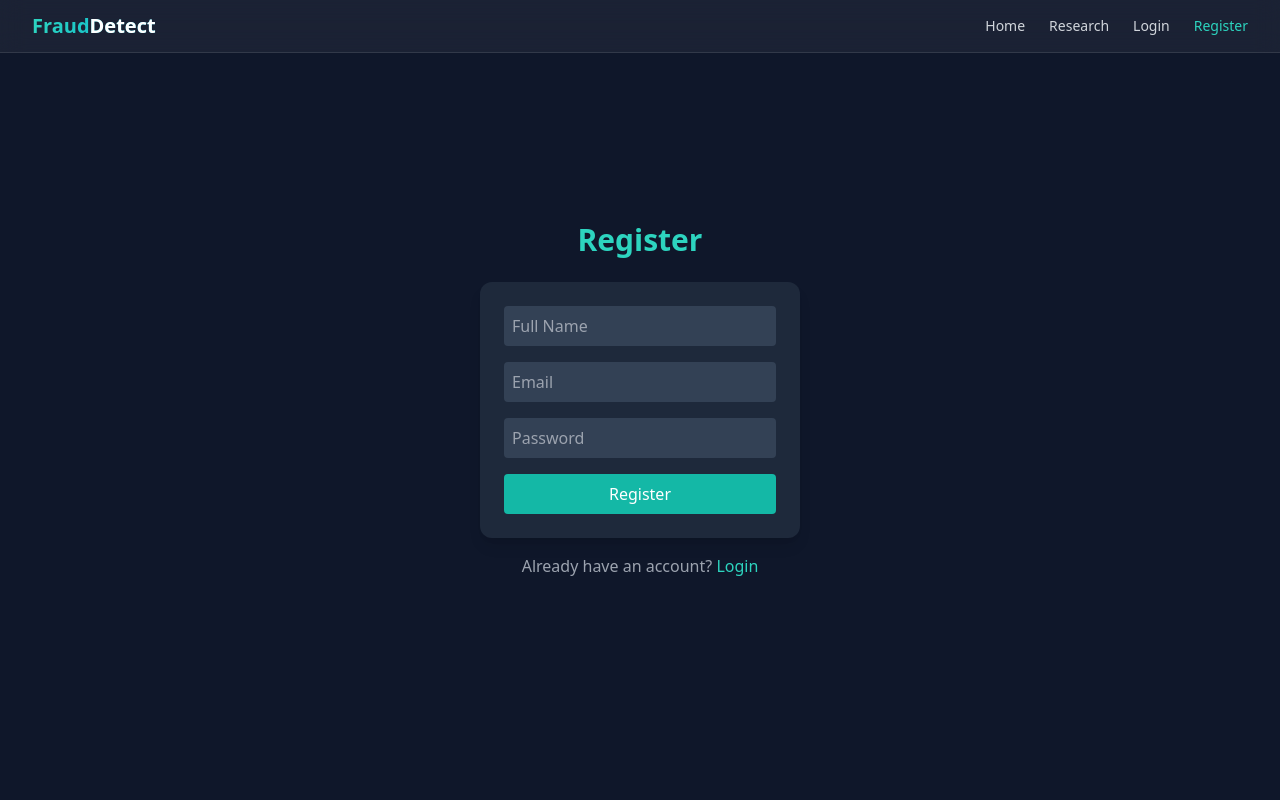
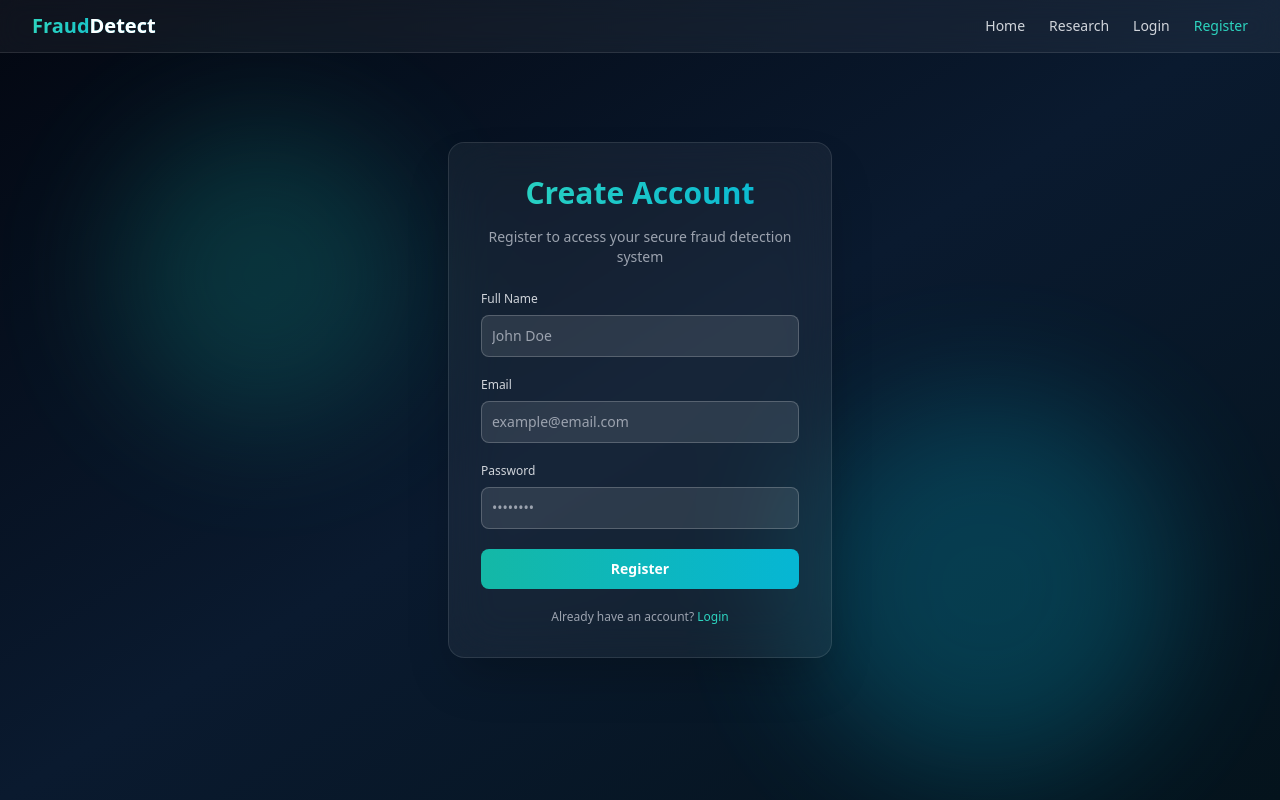
Before and after one commit to Pratheeksha88/Credit_card_fraud_detection, a React (Vite) app in the folder frontend/: page /register in a window 1280 px wide. Built offline with nearby package versions, Linux system fonts and the light colour scheme.

Commit message:
Enhanced research register page

```diff
--- a/frontend/src/pages/Register.jsx
+++ b/frontend/src/pages/Register.jsx
@@ -1,13 +1,11 @@
 import React, { useState } from "react";
+import axios from "axios";
+import { motion } from "framer-motion";
 import Navbar from "../components/Navbar";
-import axios from "axios";
 
 export default function Register() {
-  const [formData, setFormData] = useState({
-    name: "",
-    email: "",
-    password: "",
-  });
+  const [formData, setFormData] = useState({ name: "", email: "", password: "" });
+  const [loading, setLoading] = useState(false);
 
   const handleChange = (e) => {
     setFormData({ ...formData, [e.target.name]: e.target.value });
@@ -15,65 +13,139 @@ export default function Register() {
 
   const handleSubmit = async (e) => {
     e.preventDefault();
+    setLoading(true);
     try {
       const res = await axios.post("http://localhost:4000/api/auth/register", formData);
-      alert("Registration successful!");
+      alert("✅ Registration successful!");
       console.log(res.data);
-      window.location.href = "/login"; // redirect to login page
+      window.location.href = "/login";
     } catch (err) {
       console.error(err);
-      alert("Registration failed. Try again.");
+      alert("❌ Registration failed. Please try again.");
+    } finally {
+      setLoading(false);
     }
   };
 
   return (
-    <div className="flex flex-col items-center justify-center h-screen bg-slate-900 text-white">
+    <div className="relative flex items-center justify-center min-h-screen overflow-hidden bg-gradient-to-br from-[#030711] via-[#0A1A2F] to-[#04131C] text-white">
       <Navbar />
-      <h1 className="text-3xl font-bold mb-6 text-teal-400">Register</h1>
-      <form
-        onSubmit={handleSubmit}
-        className="bg-slate-800 p-6 rounded-xl shadow-lg w-80"
+
+      {/* Animated Background Blobs */}
+      <div className="absolute inset-0 overflow-hidden">
+        <motion.div
+          animate={{
+            x: [0, 50, 0],
+            y: [0, 30, 0],
+            opacity: [0.4, 0.7, 0.4],
+          }}
+          transition={{ duration: 10, repeat: Infinity, ease: "easeInOut" }}
+          className="absolute w-[300px] h-[300px] bg-teal-500/30 blur-3xl rounded-full top-24 left-16"
+        />
+        <motion.div
+          animate={{
+            x: [0, -40, 0],
+            y: [0, 40, 0],
+            opacity: [0.4, 0.8, 0.4],
+          }}
+          transition={{ duration: 12, repeat: Infinity, ease: "easeInOut" }}
+          className="absolute w-[380px] h-[380px] bg-cyan-500/30 blur-3xl rounded-full bottom-16 right-16"
+        />
+      </div>
+
+      {/* Registration Card */}
+      <motion.div
+        initial={{ opacity: 0, y: 60 }}
+        animate={{ opacity: 1, y: 0 }}
+        transition={{ duration: 0.8, ease: "easeOut" }}
+        className="relative z-10 backdrop-blur-xl bg-white/5 border border-white/10 p-8 rounded-2xl shadow-2xl w-[90%] max-w-sm"
       >
+        <motion.h1
+          initial={{ opacity: 0, y: -20 }}
+          animate={{ opacity: 1, y: 0 }}
+          transition={{ delay: 0.2, duration: 0.7 }}
+          className="text-3xl font-extrabold mb-4 text-center bg-gradient-to-r from-teal-400 to-cyan-500 bg-clip-text text-transparent"
+        >
+          Create Account
+        </motion.h1>
+
+        <p className="text-gray-400 text-center mb-6 text-sm">
+          Register to access your secure fraud detection system
+        </p>
+
+        <form onSubmit={handleSubmit} className="space-y-5">
+          <motion.div
+            initial={{ opacity: 0, y: 20 }}
+            animate={{ opacity: 1, y: 0 }}
+            transition={{ delay: 0.3 }}
+          >
+            <label className="block text-gray-300 text-xs mb-2">Full Name</label>
             <input
               type="text"
               name="name"
-          placeholder="Full Name"
+              placeholder="John Doe"
               value={formData.name}
               onChange={handleChange}
-          className="w-full p-2 mb-4 rounded bg-slate-700 text-white focus:outline-none"
+              className="w-full p-2.5 rounded-lg bg-white/10 border border-white/20 text-white placeholder-gray-400 text-sm focus:outline-none focus:ring-2 focus:ring-teal-400 transition-all"
               required
             />
+          </motion.div>
+
+          <motion.div
+            initial={{ opacity: 0, y: 20 }}
+            animate={{ opacity: 1, y: 0 }}
+            transition={{ delay: 0.4 }}
+          >
+            <label className="block text-gray-300 text-xs mb-2">Email</label>
             <input
               type="email"
               name="email"
-          placeholder="Email"
+              placeholder="example@email.com"
               value={formData.email}
               onChange={handleChange}
-          className="w-full p-2 mb-4 rounded bg-slate-700 text-white focus:outline-none"
+              className="w-full p-2.5 rounded-lg bg-white/10 border border-white/20 text-white placeholder-gray-400 text-sm focus:outline-none focus:ring-2 focus:ring-cyan-400 transition-all"
               required
             />
+          </motion.div>
+
+          <motion.div
+            initial={{ opacity: 0, y: 20 }}
+            animate={{ opacity: 1, y: 0 }}
+            transition={{ delay: 0.5 }}
+          >
+            <label className="block text-gray-300 text-xs mb-2">Password</label>
             <input
               type="password"
               name="password"
-          placeholder="Password"
+              placeholder="••••••••"
               value={formData.password}
               onChange={handleChange}
-          className="w-full p-2 mb-4 rounded bg-slate-700 text-white focus:outline-none"
+              className="w-full p-2.5 rounded-lg bg-white/10 border border-white/20 text-white placeholder-gray-400 text-sm focus:outline-none focus:ring-2 focus:ring-cyan-400 transition-all"
               required
             />
-        <button
+          </motion.div>
+
+          <motion.button
+            whileHover={{
+              scale: 1.05,
+              boxShadow: "0px 0px 20px rgba(45, 212, 191, 0.6)",
+            }}
+            whileTap={{ scale: 0.97 }}
             type="submit"
-          className="w-full bg-teal-500 hover:bg-teal-600 text-white py-2 rounded"
+            disabled={loading}
+            className="w-full bg-gradient-to-r from-teal-500 to-cyan-500 hover:from-cyan-400 hover:to-teal-400 text-white font-semibold py-2.5 rounded-lg text-sm transition-all"
           >
-          Register
-        </button>
+            {loading ? "Registering..." : "Register"}
+          </motion.button>
         </form>
-      <p className="mt-4 text-gray-400">
+
+        <p className="mt-5 text-center text-gray-400 text-xs">
           Already have an account?{" "}
           <a href="/login" className="text-teal-400 hover:underline">
             Login
           </a>
         </p>
+      </motion.div>
     </div>
   );
 }
```
Lines whose indentation alone changed are shown as unchanged.
